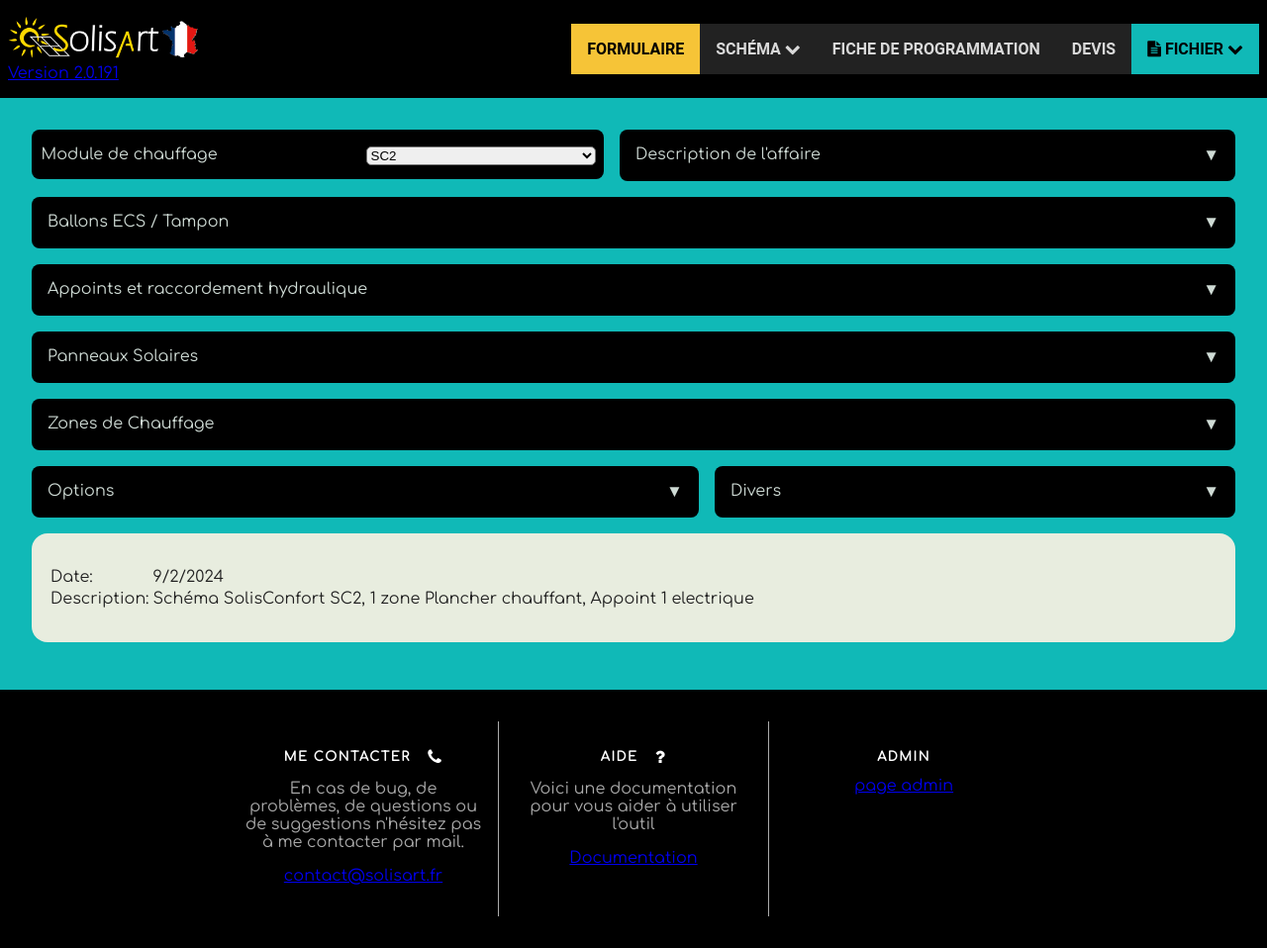
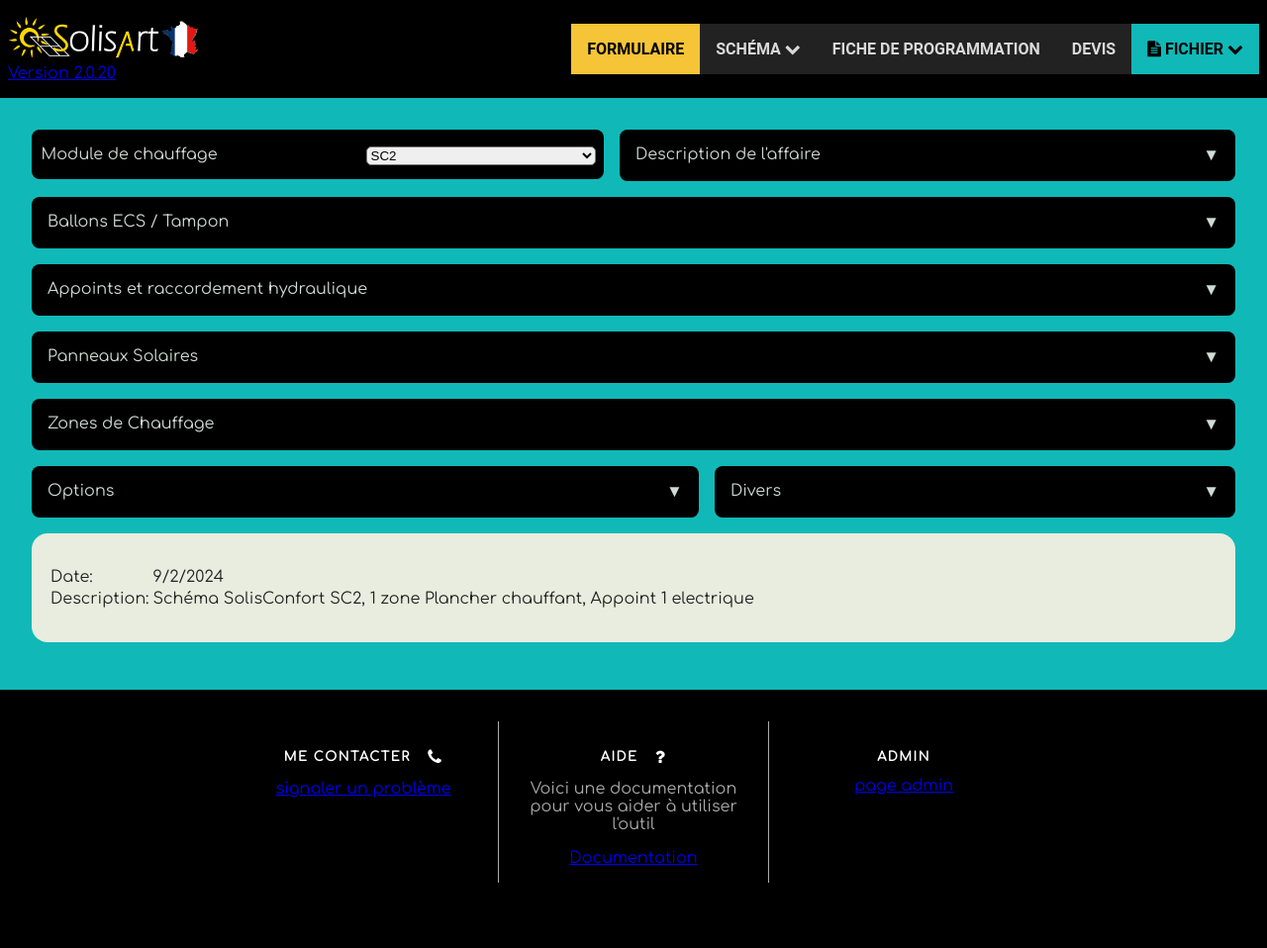
Before and after one commit to godinlu/schematics, a PHP site: page /client/formulaire in a window 1280 px wide. Shown: the whole page at 99% size. After the commit the page ends 892 px from the top, so only its background shows below. Run offline with PHP 8.4, Linux system fonts and the light colour scheme.

Commit message:
ajout d'un script permettant d'ajouter des version, et changement du contact dans le footer

```diff
--- a/htdocs/schematics/config/config.php
+++ b/htdocs/schematics/config/config.php
@@ -1,5 +1,5 @@
 <?php
-const VERSION = "2.0.191";
+const VERSION = "2.0.20";
 //cette constante une fois indiqué à true va forcer le rechargement des fichiers javaScript pour
 //éviter qu'ils soit mis en cache
 const DISABLED_CACHE = false;
--- a/htdocs/schematics/views/templateClient.php
+++ b/htdocs/schematics/views/templateClient.php
@@ -73,8 +73,7 @@
     <footer>
         <div>
             <h3>Me contacter<i class="fa fa-phone fa-lg" aria-hidden="true"></i></h3>
-            <p>En cas de bug, de problèmes, de questions ou de suggestions n'hésitez pas à me contacter par mail.</p>
-            <p><a href="mailto:contact@solisart.fr">contact@solisart.fr</a></p>
+            <p><a href="https://github.com/godinlu/schematics/issues">signaler un problème</a></p>
         </div>
         <div>
             <h3>Aide<i class="fa fa-question fa-lg" aria-hidden="true"></i></h3>
```
Also changed, not shown: 1 other file.
